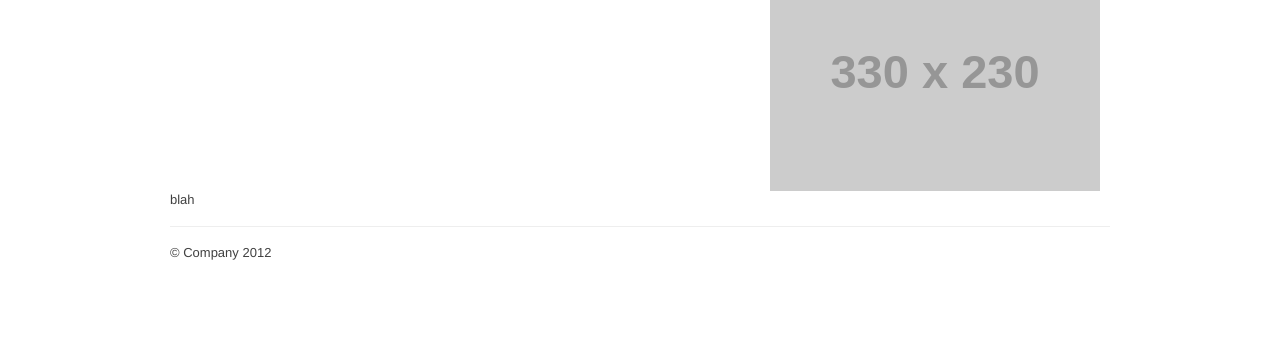
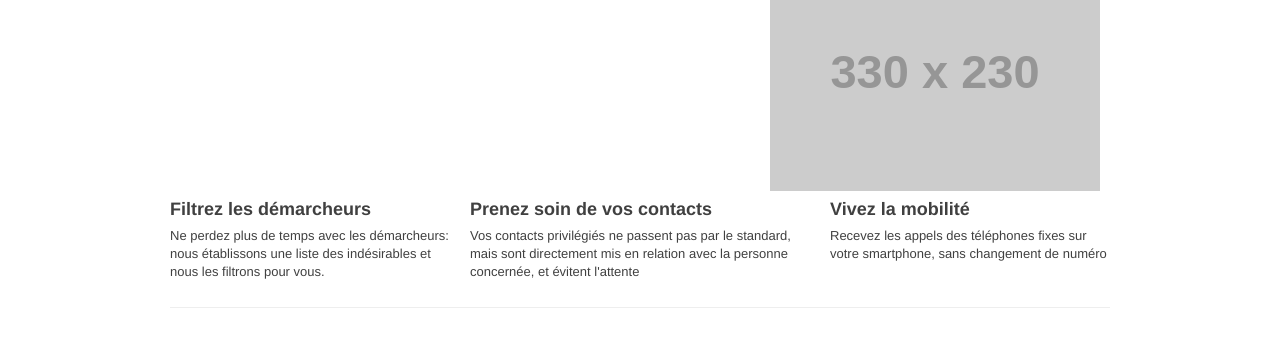
Before and after one commit to fasterthanlime/phonewall, a website: page frontend/pipotron.html in a window 1280 px wide. Shown: the part 101-448 px from the top of the page. Drawn offline with nearby package versions, Linux system fonts and the light colour scheme; placeholder pictures from the web are drawn by us.

Commit message:
add some pipo

```diff
--- a/frontend/pipotron.html
+++ b/frontend/pipotron.html
@@ -73,17 +73,21 @@
         </div>
         <div class="row">
           <div class="span5">
-          blah
+            <h3>Filtrez les démarcheurs</h3>
+            <p>Ne perdez plus de temps avec les démarcheurs: nous établissons une liste des indésirables et nous les filtrons pour vous.</p>
           </div>
           <div class="span6">
+            <h3>Prenez soin de vos contacts</h3>
+            <p>Vos contacts privilégiés ne passent pas par le standard, mais sont directement mis en relation avec la personne concernée, et évitent l'attente</p>
           </div>
           <div class="span5">
+            <h3>Vivez la mobilité</h3>
+            <p>Recevez les appels des téléphones fixes sur votre smartphone, sans changement de numéro</p>
           </div>
         </div>
       </div>
 
       <footer>
-        <p>&copy; Company 2012</p>
       </footer>
 
     </div> <!-- /container -->
```
